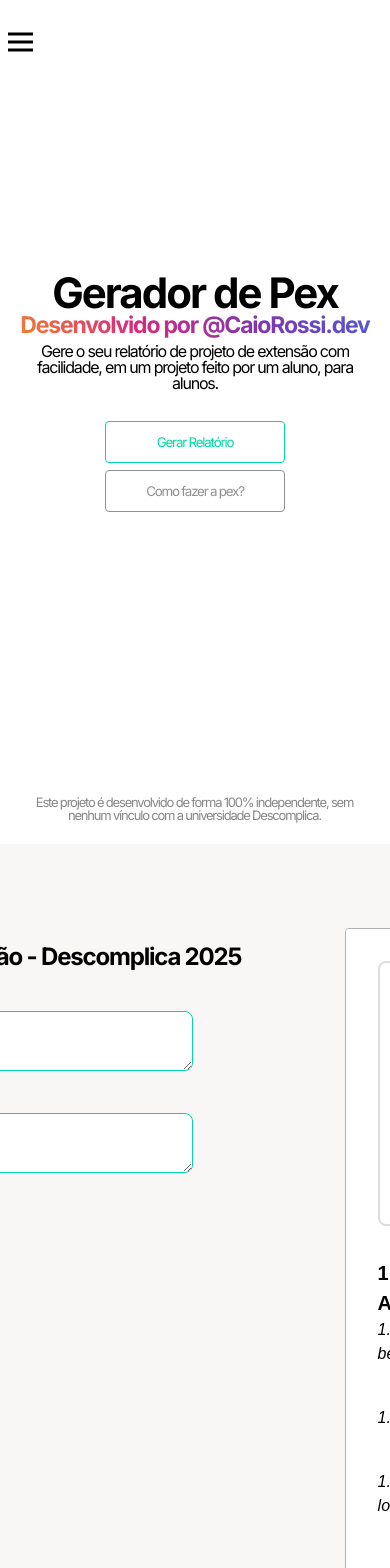
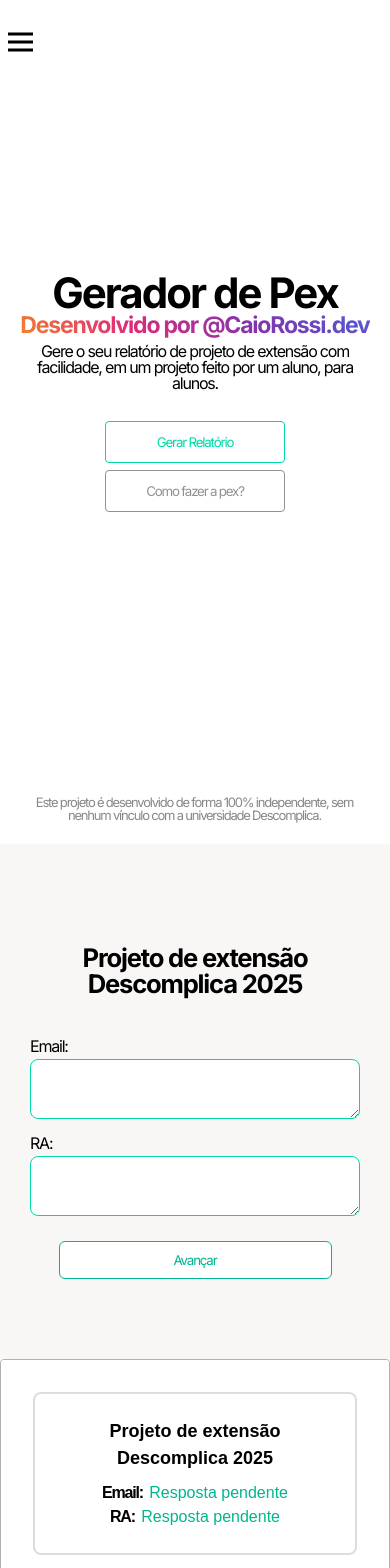
Before and after one commit to Caiorossi00/Gerador-Pex, a React (Vite) app: page / in a window 390 px wide. Shown: the top 1568 px of the page. Built offline with nearby package versions, Linux system fonts and the light colour scheme.

Commit message:
responsividade formwizard

```diff
--- a/src/App.css
+++ b/src/App.css
@@ -41,3 +41,14 @@
   flex-direction: column;
   gap: 10vh;
 }
+
+@media (max-width: 768px) {
+  .app-container {
+    flex-direction: column;
+    align-items: center;
+  }
+
+  .preview-container {
+    margin-top: 3rem;
+  }
+}
--- a/src/data/questions.ts
+++ b/src/data/questions.ts
@@ -1,7 +1,7 @@
 export const questionSteps = [
   {
     id: 0,
-    title: "Projeto de extensão - Descomplica 2025",
+    title: "Projeto de extensão Descomplica 2025",
     isHeader: true,
     questions: [
       { id: "0.1", label: "Email:" },
--- a/src/styles/FormWizard.scss
+++ b/src/styles/FormWizard.scss
@@ -67,3 +67,43 @@
     }
   }
 }
+
+@media (max-width: 600px) {
+  .form-wizard {
+    max-width: 100%;
+    min-width: unset;
+    padding: 0 15px;
+    align-items: center;
+
+    h2 {
+      font-size: 1.6em;
+      text-align: center;
+      width: 70%;
+      margin-bottom: 1em;
+    }
+  }
+
+  .step-questions {
+    align-items: center;
+
+    .question-block textarea {
+      width: 90%;
+      max-width: 500px;
+      min-width: 330px;
+      margin: 0 auto;
+      margin-top: 5px;
+    }
+  }
+
+  .navigation-buttons {
+    flex-direction: column;
+    gap: 0;
+    margin-top: 3vh;
+    gap: 10px;
+
+    button {
+      width: 100%;
+      min-width: 70vw;
+    }
+  }
+}
```
